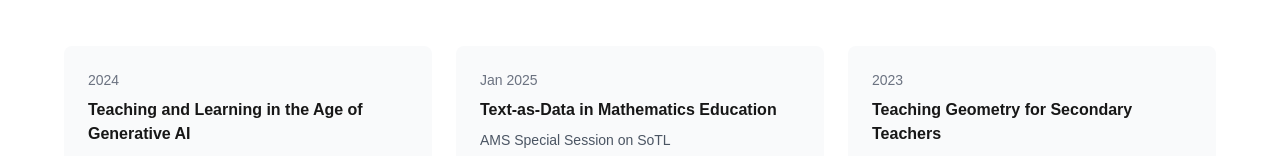
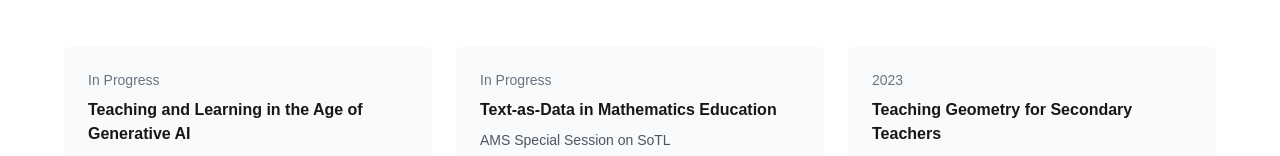
Before and after one commit to mikeion/personal-homepage, a Next.js app: page / in a window 1280 px wide. Shown: the part 1243-1399 px from the top of the page. Built offline with nearby package versions, Linux system fonts and the light colour scheme.

Commit message:
fix homepage

```diff
--- a/src/app/page.tsx
+++ b/src/app/page.tsx
@@ -115,12 +115,12 @@ export default function Home() {
             <LatestPublication
               title="Teaching and Learning in the Age of Generative AI"
               venue="For the Learning of Mathematics"
-              date="2024"
+              date="In Progress"
             />
             <LatestPublication
               title="Text-as-Data in Mathematics Education"
               venue="AMS Special Session on SoTL"
-              date="Jan 2025"
+              date="In Progress"
             />
             <LatestPublication
               title="Teaching Geometry for Secondary Teachers"
```
